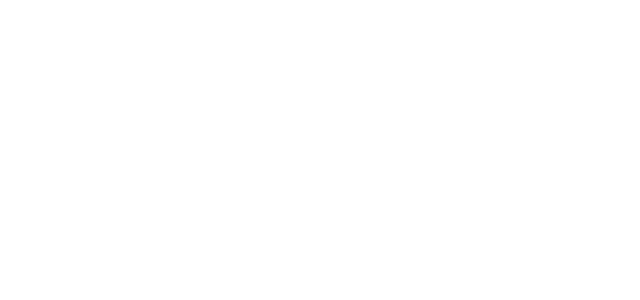
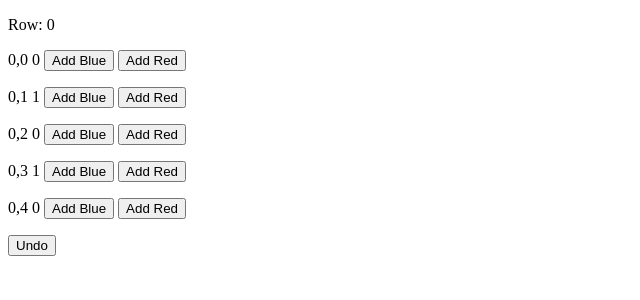
Before and after one commit to 1toldyou/PP-ScoreBoard, a SvelteKit app: page / in a window 1280 px wide. Shown: the top 300 px of the page, without its empty margins (0-640 px from the left). Built offline with nearby package versions, Linux system fonts and the light colour scheme.

Commit message:
fundamentals

```diff
--- /dev/null
+++ b/src/lib/cone-action.ts
@@ -0,0 +1,7 @@
+import type {Cone} from "./cone";
+import type {Pole} from "./pole";
+
+export interface ConeAction {
+    cone: Cone;
+    pole: Pole;
+}
--- /dev/null
+++ b/src/lib/cone.ts
@@ -0,0 +1,22 @@
+export enum ConeType {
+    REGULAR,
+    AUTO,
+    BEACON,
+}
+
+export enum Alliance {
+    BLUE,
+    RED,
+}
+
+export interface Robot {
+    alliance: Alliance;
+    number: number;
+}
+
+export interface Cone {
+    category: ConeType;
+    color: Alliance;
+    robot?: Robot;
+    coordinates: [number, number];
+}
--- /dev/null
+++ b/src/lib/pole.ts
@@ -0,0 +1,16 @@
+import type {Cone} from "./cone";
+
+export enum PoleHeight {
+    GROUND,
+    LOW,
+    MEDIUM,
+    HIGH,
+}
+
+export interface Pole {
+    height: PoleHeight;
+    coordinates: [number, number];
+    cones: Cone[];
+    blueConeCount: number;
+    redConeCount: number;
+}
--- a/src/routes/+page.svelte
+++ b/src/routes/+page.svelte
@@ -1,12 +1,63 @@
 <svelte:head>
-	<title>Home</title>
-	<meta name="description" content="helper for calling customer service" />
+	<title>PowerPlay Scoreboard</title>
+	<meta name="description" content="better score-board for PowerPlay2022" />
 </svelte:head>
 
 <script lang="ts">
+	import type {ConeAction} from "$lib/cone-action";
+	import type {Pole} from "$lib/pole";
+	import {PoleHeight} from "$lib/pole";
+	import {Alliance, ConeType} from "../lib/cone";
+
+	let junctions: Pole[][] = [
+		[
+			{height: PoleHeight.GROUND, coordinates: [0, 0], cones: [], blueConeCount: 0, redConeCount: 0},
+			{height: PoleHeight.LOW, coordinates: [0, 1], cones: [], blueConeCount: 0, redConeCount: 0},
+			{height: PoleHeight.GROUND, coordinates: [0, 2], cones: [], blueConeCount: 0, redConeCount: 0},
+			{height: PoleHeight.LOW, coordinates: [0, 3], cones: [], blueConeCount: 0, redConeCount: 0},
+			{height: PoleHeight.GROUND, coordinates: [0, 4], cones: [], blueConeCount: 0, redConeCount: 0},
+		],
+	];
+	let actions: ConeAction[] = [];
+
+	$: {
+		console.log(actions);
+	}
+
+	function addConeToPole(xCoordinate: number, yCoordinate: number, color: Alliance): void {
+		console.log("addConeToPole", xCoordinate, yCoordinate);
+		// for trigger reactivity
+		actions = [...actions, {
+			cone: {
+				category: ConeType.REGULAR,
+				color: color,
+				coordinates: [xCoordinate, yCoordinate],
+			},
+			pole: junctions[yCoordinate][xCoordinate],
+		}];
+	}
+
+	function undoAction(): void {
+		console.log("undoAction");
+		actions = actions.slice(0, actions.length - 1);
+	}
 </script>
 
+<section>
+	{#each junctions as junctionRow, i}
+		<div>
+			<p>Row: {i}</p>
+			{#each junctionRow as pole, j}
+				<div class="pole">
+					<p>
+						{pole.coordinates[0]},{pole.coordinates[1]} {pole.height}
+						<button on:click={() => addConeToPole(j ,i, Alliance.BLUE)}>Add Blue</button>
+						<button on:click={() => addConeToPole(j ,i, Alliance.RED)}>Add Red</button>
+					</p>
+				</div>
+			{/each}
+		</div>
+	{/each}
 
-<section>
-
+	<button on:click={undoAction}>Undo</button>
 </section>
```
